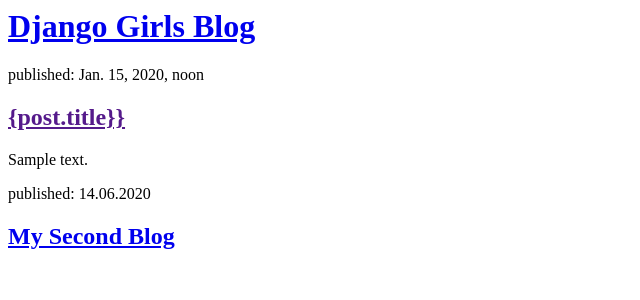
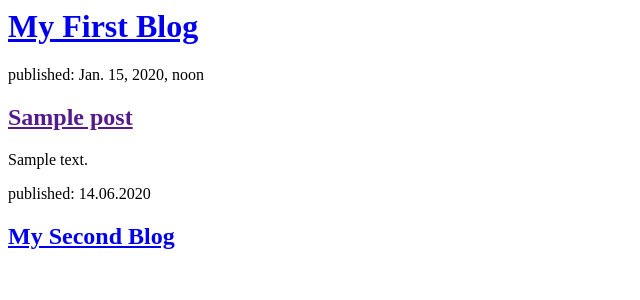
Before and after one commit to thaabg/my-first-blog, a Django app: page / in a window 1280 px wide. Shown: the top 300 px of the page, without its empty margins (0-640 px from the left). Run offline with Django 3.2, Linux system fonts and the light colour scheme; tables that the repository leaves empty hold one stand-in row (values such as "Sample post").

Commit message:
Modified posts

```diff
--- a/blog/templates/blog/post_list.html
+++ b/blog/templates/blog/post_list.html
@@ -4,12 +4,12 @@
 </head>
 <body>
     <div>
-        <h1><a href="/">Django Girls Blog</a></h1>
+        <h1><a href="/">My First Blog</a></h1>
     </div>
     {% for post in posts %}
     <div>
         <p>published: {{post.published_date}}</p>
-        <h2><a href="">{post.title}}</a></h2>
+        <h2><a href="">{{post.title}}</a></h2>
         <p>{{ post.text|linebreaksbr }}</p>
     </div>
     {%endfor %}
```
